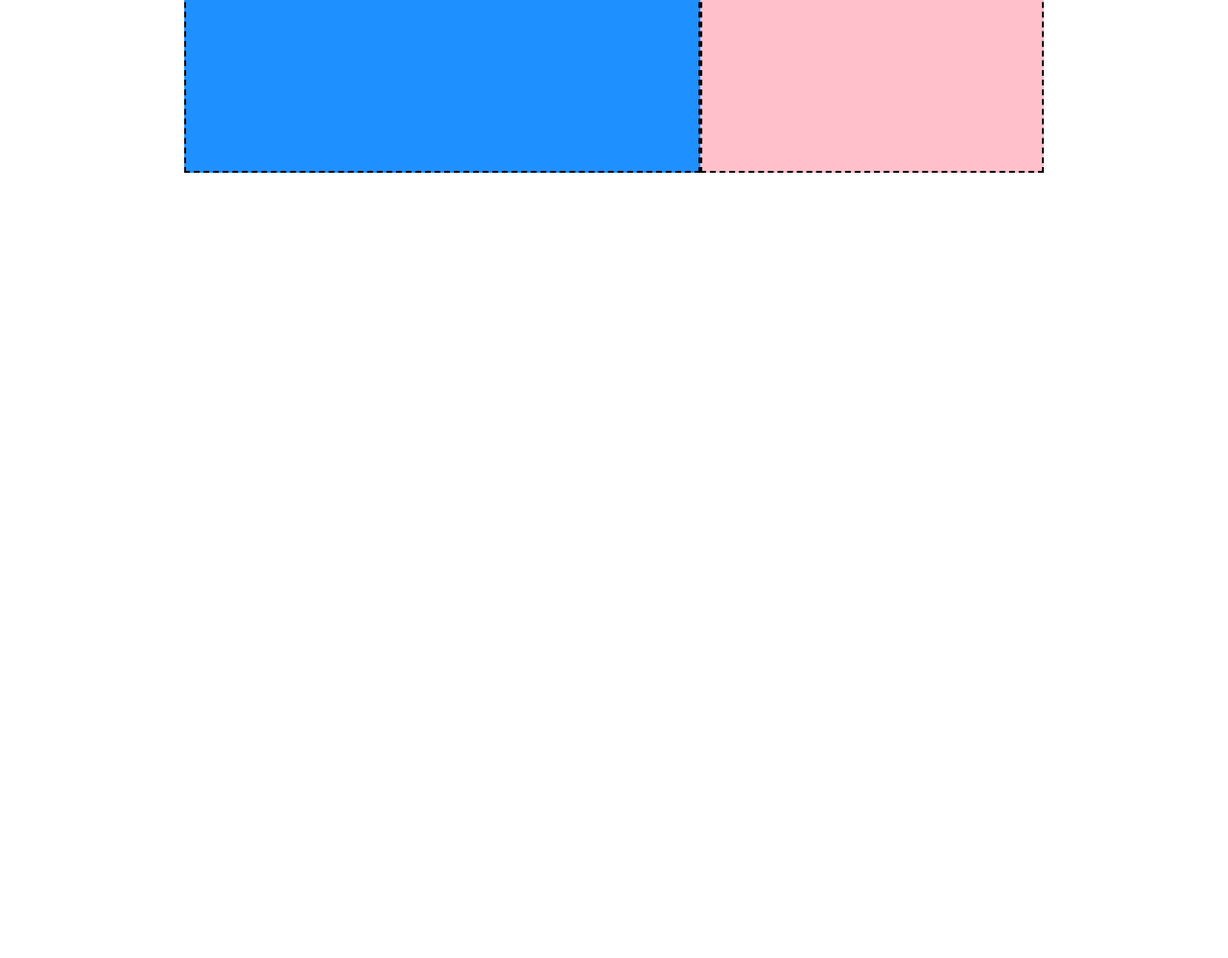
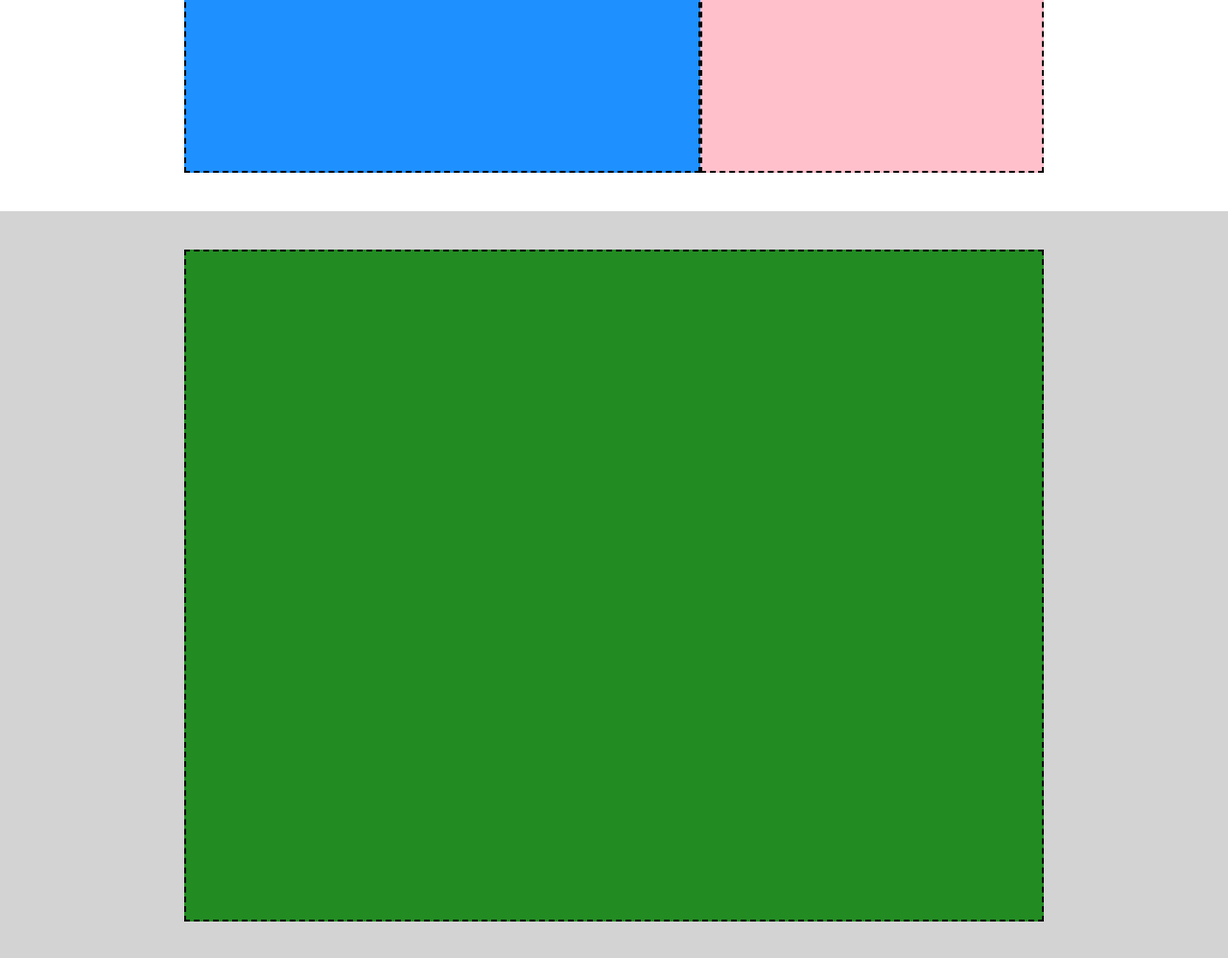
Before and after one commit to KejdiKishta/htmlcss-struttura-discord, a plain HTML site: page index.html in a window 1280 px wide. Shown: the part 1752-2750 px from the top of the page at 96% size. Before the commit the page ends 2052 px from the top, so only its background shows below. Drawn offline with Linux system fonts and the light colour scheme.

Commit message:
add: last main section

```diff
--- a/css/style.css
+++ b/css/style.css
@@ -104,3 +104,12 @@ header ul{
     /* debug */
     background-color: rgb(211 211 211);
 }
+
+.biggest-box{
+    width: 100%;
+
+    /* debug */
+    background-color: rgb(34 139 34);
+    height: 700px;
+    border: 2px dashed black;
+}
--- a/index.html
+++ b/index.html
@@ -41,6 +41,7 @@
 
             </div>
         </section>
+
         <!-- second section -->
         <section>
             <div class="container">
@@ -48,6 +49,7 @@
                 <div class="small-box"></div>
             </div>
         </section>
+
         <!-- third section -->
         <section class="bg-color-section">
             <div class="container">
@@ -55,6 +57,7 @@
                 <div class="large-box"></div>
             </div>
         </section>
+
         <!-- fourth section -->
         <section>
             <div class="container">
@@ -62,9 +65,12 @@
                 <div class="small-box"></div>
             </div>
         </section>
+
         <!-- fifth section -->
-        <section>
-
+        <section class="bg-color-section">
+            <div class="container">
+                <div class="biggest-box"></div>
+            </div>
         </section>
     </main>
     <!-- /main -->
```
